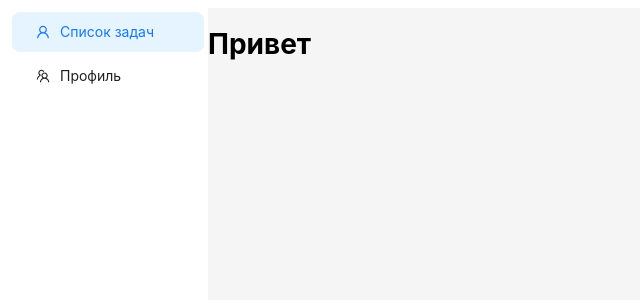
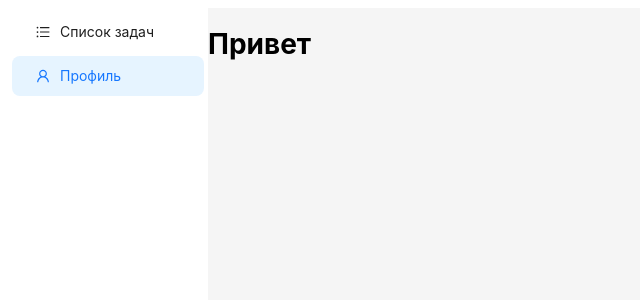
Before and after one commit to Hleb2hek/CRM-System, a React (Vite) app: page /profile in a window 1280 px wide. Shown: the top 300 px of the page, without its empty margins (0-640 px from the left). Built offline with nearby package versions, Linux system fonts and the light colour scheme.

Commit message:
feature/ED-1222_todo-list-antd-axios

```diff
--- a/package.json
+++ b/package.json
@@ -15,6 +15,7 @@
 		"axios": "^1.12.2",
 		"react": "^19.1.0",
 		"react-dom": "^19.1.0",
+		"react-router": "^7.9.4",
 		"react-router-dom": "^7.9.4"
 	},
 	"devDependencies": {
--- a/src/components/Navigation/Navigation.tsx
+++ b/src/components/Navigation/Navigation.tsx
@@ -1,39 +1,60 @@
+import { ReactNode } from 'react';
+
+import { useLocation, useNavigate } from 'react-router-dom';
+
 import { Layout, Menu } from 'antd';
-import { TeamOutlined, UserOutlined } from '@ant-design/icons';
-import { useNavigate } from 'react-router-dom';
+import { UnorderedListOutlined, UserOutlined } from '@ant-design/icons';
 
 const { Sider } = Layout;
 
-const Navigation = () => {
-	let navigate = useNavigate();
+interface MenuItem {
+	key: string;
+	icon: ReactNode;
+	label: string;
+	path: string;
+}
+
+export default function Navigation() {
+	const navigation = useNavigate();
+	const locations = useLocation();
+
+	const itemsArr: MenuItem[] = [
+		{
+			key: '1',
+			icon: <UnorderedListOutlined />,
+			label: 'Список задач',
+			path: '/',
+		},
+		{
+			key: '2',
+			icon: <UserOutlined />,
+			label: 'Профиль',
+			path: '/profile',
+		},
+	];
+
+	const defaultKey: string =
+		itemsArr.find((item) => item.path === locations.pathname)?.key || '1';
+
 	return (
-		<Sider trigger={null} collapsible>
+		<Sider>
 			<Menu
 				mode="inline"
 				theme="light"
-				defaultSelectedKeys={['1']}
+				selectedKeys={[defaultKey]}
 				style={{ height: '100%', borderRight: 0 }}
-				items={[
-					{
-						key: '1',
-						icon: <UserOutlined />,
-						label: 'Список задач',
-						onClick: () => {
-							navigate('/');
-						},
-					},
-					{
-						key: '2',
-						icon: <TeamOutlined />,
-						label: 'Профиль',
-						onClick: () => {
-							navigate('/profile');
-						},
-					},
-				]}
+				onClick={({ key }) => {
+					const path = itemsArr.find((arr) => arr.key === key)?.path;
+					if (path) {
+						return navigation(path);
+					}
+				}}
+				items={itemsArr.map(({ key, icon, label }) => ({
+					key,
+					icon,
+					label,
+				}))}
 			/>
 		</Sider>
 	);
-};
-
-export default Navigation;
+}
--- a/src/components/Tasks/Tasks.tsx
+++ b/src/components/Tasks/Tasks.tsx
@@ -14,7 +14,6 @@ export const Tasks: React.FC<{
 	return (
 		<Flex justify="center">
 			<List
-				bordered={false}
 				dataSource={tasks}
 				renderItem={({ id, title, isDone }) => (
 					<List.Item>
--- a/src/main.tsx
+++ b/src/main.tsx
@@ -12,7 +12,7 @@ const root = createBrowserRouter([
 		element: <Root />,
 		children: [
 			{ index: true, element: <TodoListPage /> },
-			{ path: '/profile', element: <Profile /> },
+			{ path: 'profile', element: <Profile /> },
 		],
 	},
 ]);
```
Also changed, not shown: 1 other file (tests, documents, lock files or other folders).
